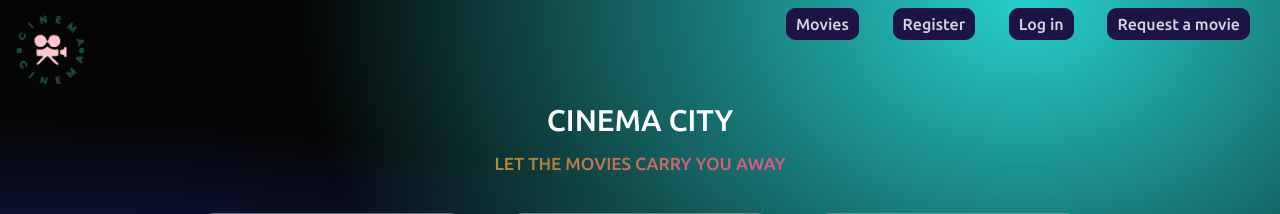
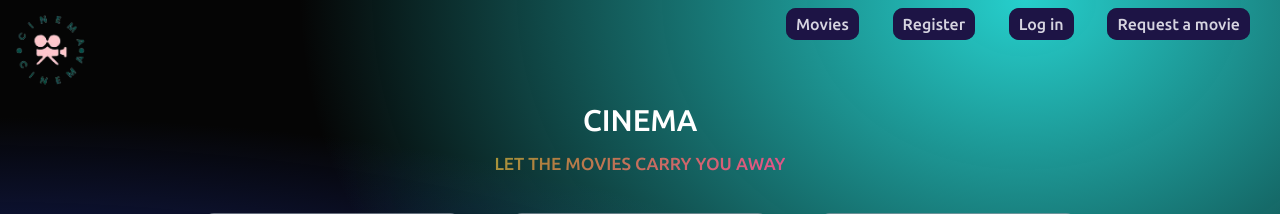
Before and after one commit to MezzoL/Web_Prog_cinema_site, a PHP site: page / in a window 1280 px wide. Shown: the top 214 px of the page. Run offline with PHP 8.4, Linux system fonts and the light colour scheme; data comes from the database, SQL or seed files in the repository; some web fonts are replaced.

Commit message:
fixing some old issues

```diff
--- a/index.php
+++ b/index.php
@@ -30,12 +30,8 @@ if (isset($_GET['movie_id']) AND !isset($_SESSION["id"])){
      <div class="wave"></div>
          </div>
 
-            <h1>CINEMA CITY</h1>
+            <h1>CINEMA</h1>
             <div class="center"><h2 class="animate-character">Let the movies carry you away</h2></div>
-
-
-
-
 
             <div class= "flex">
                 <?php
--- a/login.php
+++ b/login.php
@@ -58,12 +58,8 @@ if ($_SERVER['REQUEST_METHOD'] === 'POST') {
     } else {
         $validation['username'] = 'Username field is required.';
     }
-
 }
 ?>
-
-
-
     <body>
     <?php include_once 'includes/nav.php' ?>
         <h1>LOGIN</h1>
--- a/logout.php
+++ b/logout.php
@@ -6,7 +6,5 @@ try
 catch (Throwable $exp) {}
 session_start();
 session_destroy();
-
-
 header("Location: index.php");
 ?>
--- a/poster.php
+++ b/poster.php
@@ -6,9 +6,6 @@
         $categories = $pdo->query("SELECT * FROM movies");
     } catch (Throwable $exp) { }
 ?>
-
-
-
     <body>
         <?php include_once 'includes/nav.php' ?>
         <?php
```
Also changed, not shown: moviebookingrequest.php (+2 -8 lines).
